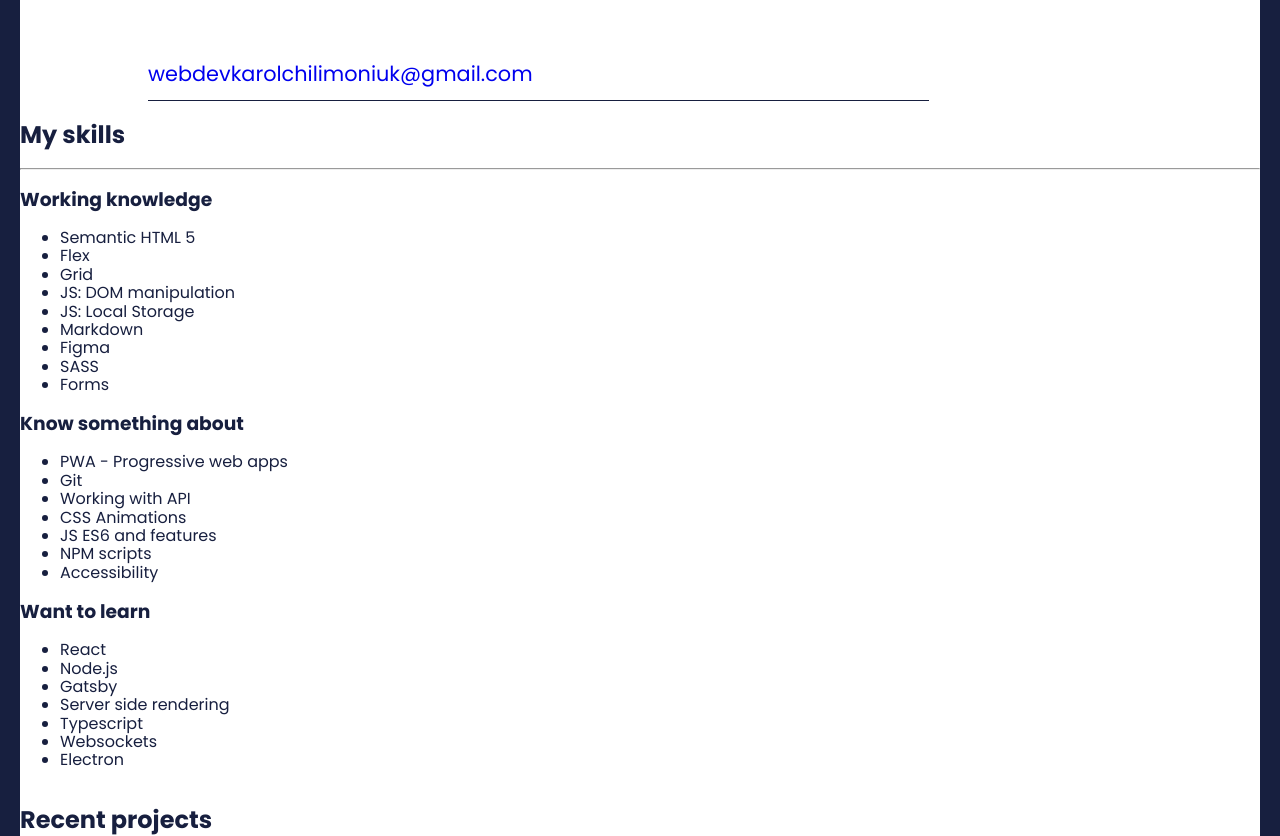
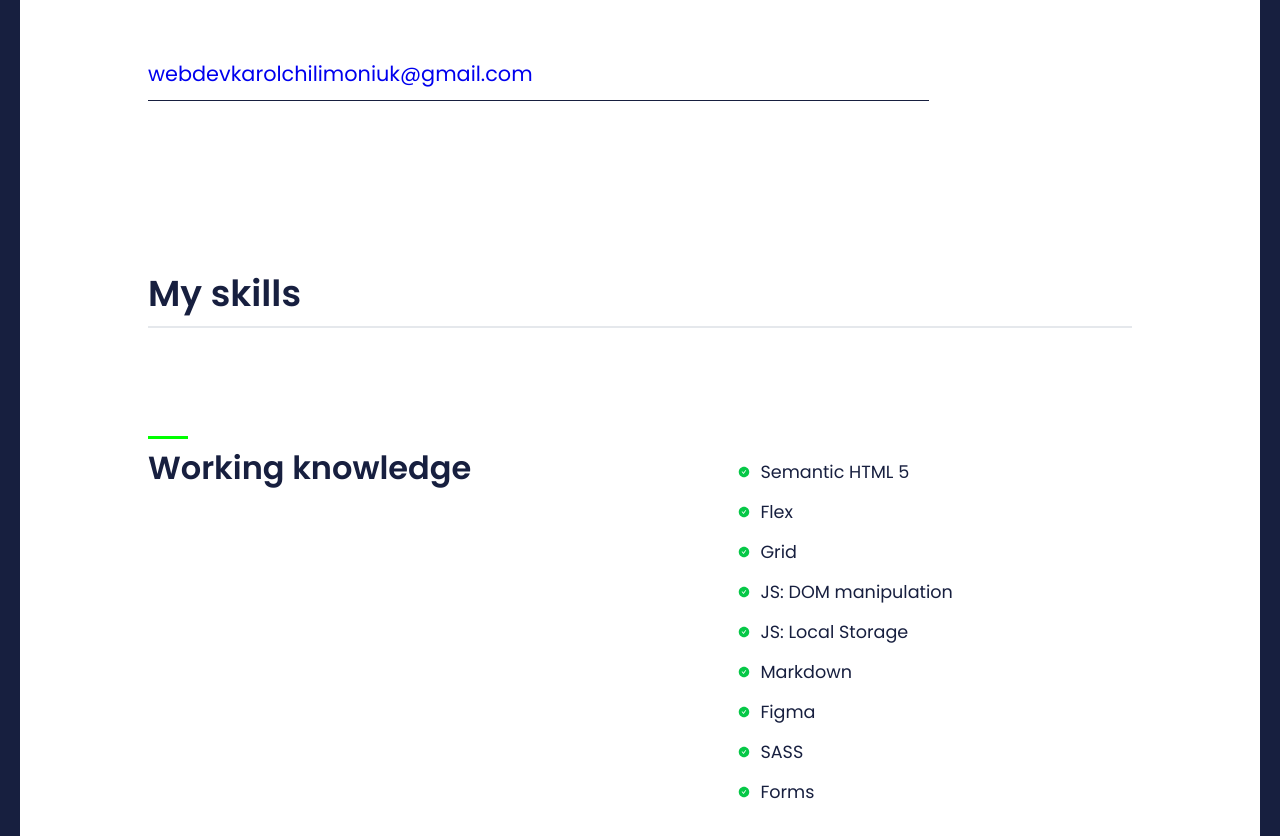
Before and after one commit to KarolChilimoniuk/KarolChilimoniuk.github.io, a website: page src/content/index.html in a window 1280 px wide. Shown: the part 612-1448 px from the top of the page. Drawn offline with nearby package versions, Linux system fonts and the light colour scheme; files that its build step writes are made by us from their sources; files whose address does not match are found by name.

Commit message:
feat: added section skills

```diff
--- a/src/content/index.html
+++ b/src/content/index.html
@@ -25,7 +25,8 @@
 <body>
   <div class="wrapper">
     <header class="header">
-      <div class="header__container-img"><img class="header__img" src="assets/img/KarolChilimoniuk.jpg" alt="Karol Chilimoniuk - author"></div>
+      <div class="header__container-img"><img class="header__img" src="assets/img/KarolChilimoniuk.jpg"
+          alt="Karol Chilimoniuk - author"></div>
       <h1 class="header__title">Hello World! 🐕 My name is Karol and I'm an aspiring front-end developer.</h1>
       <p class="header__paragraph">If you are interested in checking my skills
         <a class="header__link" href="#">click here</a>. Don't forget to see
@@ -36,7 +37,7 @@
     <section class="section section-skills">
       <h2 class="skills__title">My skills</h2>
       <hr>
-      <section class="skills__destription">
+      <section class="skills__description">
         <h3 class="skills__description-title">Working knowledge</h3>
         <ul class="skills__description-list">
           <li class="skills__description-element">Semantic HTML 5</li>
@@ -50,7 +51,7 @@
           <li class="skills__description-element">Forms</li>
         </ul>
       </section>
-      <section class="skills__destription">
+      <section class="skills__description">
         <h3 class="skills__description-title">Know something about</h3>
         <ul class="skills__description-list">
           <li class="skills__description-element">PWA - Progressive web apps</li>
@@ -62,7 +63,7 @@
           <li class="skills__description-element">Accessibility</li>
         </ul>
       </section>
-      <section class="skills__destription">
+      <section class="skills__description">
         <h3 class="skills__description-title">Want to learn</h3>
         <ul class="skills__description-list">
           <li class="skills__description-element">React</li>
--- a/src/scss/_skills.scss
+++ b/src/scss/_skills.scss
@@ -0,0 +1,97 @@
+.section-skills {
+  display: flex;
+  margin-left: 18px;
+  margin-top: 140px;
+
+  .skills__title {
+    text-align: center;
+    font-weight: 600;
+    line-height: 32px;
+    margin-bottom: 0;
+
+    @media(min-width: 1024px) {
+      font-size: 2.25rem;
+      line-height: 48px;
+      text-align: left;
+    }
+  }
+
+  hr {
+    background-color: #CBD2D9;
+    border: 0;
+    height: 2px;
+    opacity: 0.5;
+    width: 100%;
+  }
+
+  .skills__description {
+    align-items: start;
+    display: flex;
+    flex-direction: column;
+    margin-top: 70px;
+
+    &::before {
+      background-color: #0f0;
+      content: "";
+      display: inline-block;
+      height: 3px;
+      width: 40px;
+
+      @media (min-width: 1024px) {
+        position: absolute;
+      }
+    }
+
+    .skills__description-title {
+      margin-top: 10px;
+      font-size: 1.2rem;
+      font-weight: 600;
+      line-height: 32px;
+
+      @media (min-width: 1024px) {
+        font-size: 2rem;
+        line-height: 44px;
+        margin-left: 0;
+        width: 60%;
+      }
+    }
+
+    .skills__description-list {
+      list-style: none;
+      padding: 0;
+      width: 40%;
+
+      .skills__description-element {
+        font-size: 0.75rem;
+        line-height: 36px;
+        width: 100%;
+
+        &::before {
+          content: url(../assets/svg/check.svg);
+          margin-right: 10px;
+        }
+
+        @media (min-width: 1024px) {
+          font-size: 1.1rem;
+          line-height: 40px;
+        }
+      }
+
+      .column2 {
+        column-count: 2;
+      }
+    }
+
+    @media (min-width: 1024px) {
+      flex-direction: row;
+      margin-top: 100px;
+      position: relative;
+    }
+  }
+
+  @media (min-widtH: 1024px) {
+    margin-left: 128px;
+    margin-right: 128px;
+    max-width: 1184px;
+  }
+}
--- a/src/scss/main.scss
+++ b/src/scss/main.scss
@@ -13,7 +13,9 @@ html {
   font-size: 16px;
 }
 
-*, *:before, *:after {
+*,
+*:before,
+*:after {
   box-sizing: inherit;
 }
 
@@ -23,19 +25,29 @@ body {
 
 .wrapper {
   width: 95%;
+
   @media(min-width: 1020px) {
     border: 20px solid $violet;
     width: 100%;
   }
 }
 
-h1, h2, h3 {
+.section {
+  display: flex;
+  flex-direction: column;
+}
+
+h1,
+h2,
+h3 {
   color: $violet;
 }
 
-p, li {
+p,
+li {
   color: $blackGrey;
-  @media(min-width: 1020px){
+
+  @media(min-width: 1020px) {
     color: $violet;
   }
 }
```
Also changed, not shown: src/assets/svg/check.svg (added).
